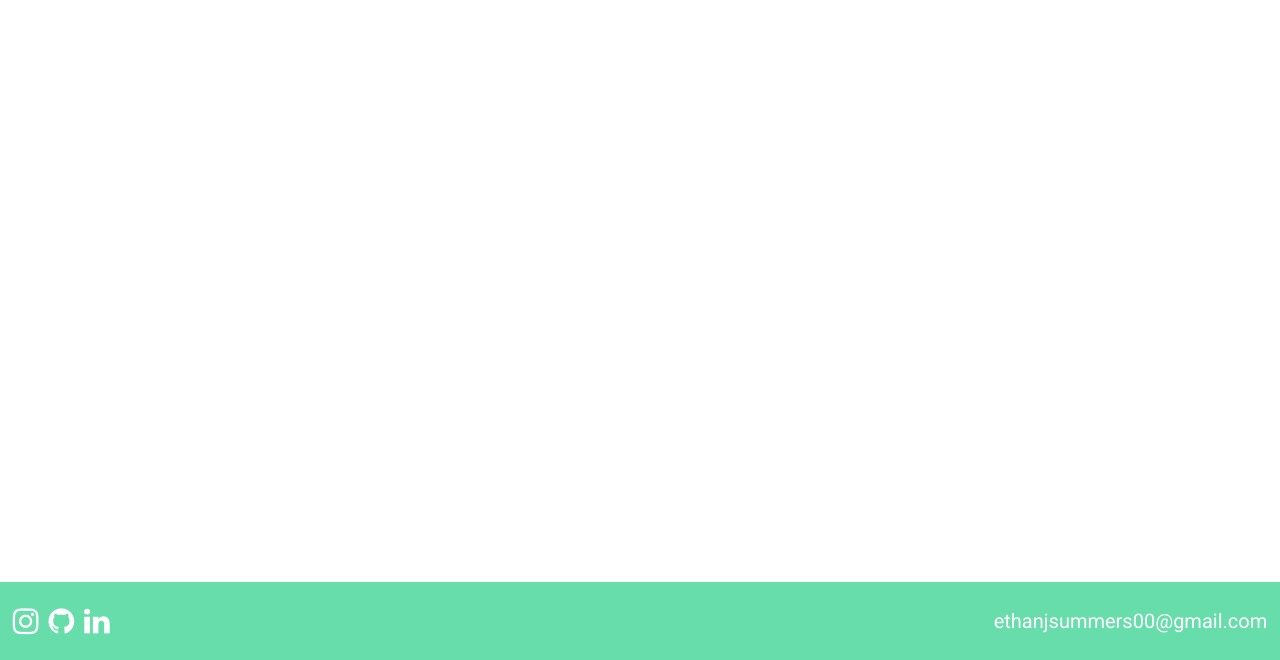
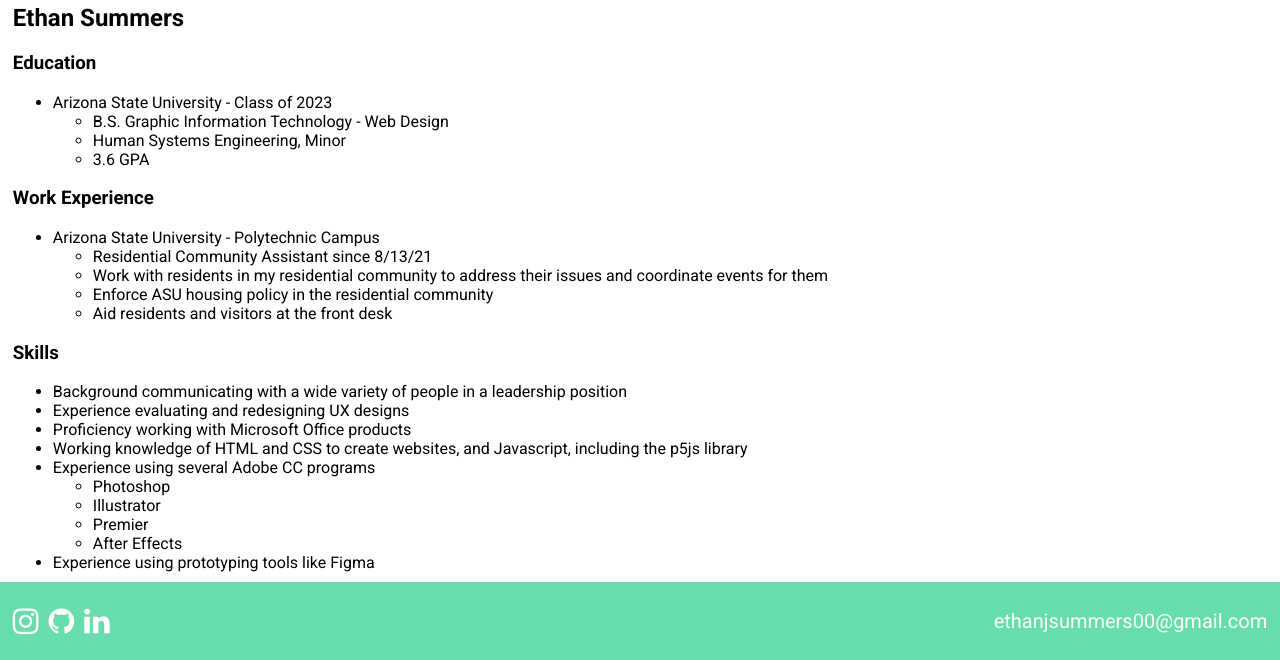
Before and after one commit to ethanjsummers00/ethanjsummers00.github.io, a plain HTML site: page resume.html in a window 1280 px wide. Shown: the part 140-800 px from the top of the page. Drawn offline with Linux system fonts and the light colour scheme.

Commit message:
Starting resume page content
- Added resume content to resume.html
- Added basic styling
- Will expand on content and styling later

```diff
--- a/resume.html
+++ b/resume.html
@@ -29,6 +29,52 @@
                 <span onclick="openNav()">&#8801;</span>
             </div>
         </nav>
+        <main id="resume">
+            <h1>Resume</h1>
+            <h2>Ethan Summers</h2>
+
+            <h3>Education</h3>
+            <ul>
+                <li>Arizona State University - Class of 2023
+                    <ul>
+                        <li>B.S. Graphic Information Technology - Web Design</li>
+                        <li>Human Systems Engineering, Minor</li>
+                        <li>3.6 GPA</li>
+                    </ul>
+                </li>
+            </ul>
+
+            <h3>Work Experience</h3>
+            <ul>
+                <li>Arizona State University - Polytechnic Campus
+                    <ul>
+                        <li>Residential Community Assistant since 8/13/21</li>
+                        <li>Work with residents in my residential community to address their issues and
+                            coordinate events for them</li>
+                        <li>Enforce ASU housing policy in the residential community</li>
+                        <li>Aid residents and visitors at the front desk</li>
+                    </ul>
+                </li>
+            </ul>
+
+            <h3>Skills</h3>
+            <ul>
+                <li>Background communicating with a wide variety of people in a leadership position</li>
+                <li>Experience evaluating and redesigning UX designs</li>
+                <li>Proficiency working with Microsoft Office products</li>
+                <li>Working knowledge of HTML and CSS to create websites, and Javascript, including the
+                    p5js library</li>
+                <li>Experience using several Adobe CC programs
+                    <ul>
+                        <li>Photoshop</li>
+                        <li>Illustrator</li>
+                        <li>Premier</li>
+                        <li>After Effects</li>
+                    </ul>
+                </li>
+                <li>Experience using prototyping tools like Figma</li>
+            </ul>
+        </main>
         <footer>
             <section class="footLeft">
                 <p><a href="https://www.instagram.com/_ethansummers_/" class="fa fa-instagram" target="blank_" rel="noopener noreferrer"></a></p>
--- a/styles.css
+++ b/styles.css
@@ -46,6 +46,12 @@
 
 a:hover {
     color: #868f97;
+}
+
+#aboutPage {
+    display: flex;
+    flex-direction: row;
+    flex-wrap: nowrap;
 }
 
 #aboutText {
@@ -117,11 +123,7 @@
     grid-template-columns: 1fr 1fr;
     flex: 50%;
 }
-
 main {
-    display: flex;
-    flex-direction: row;
-    flex-wrap: nowrap;
     font-family: 'Roboto', sans-serif;
 }
 
@@ -191,6 +193,10 @@
     height: 600px;
 }
 
+#resume {
+    margin-left: 1%;
+}
+
 .selected {
     color: white;
 }
```
Also changed, not shown: index.html (+1 -1 lines).
